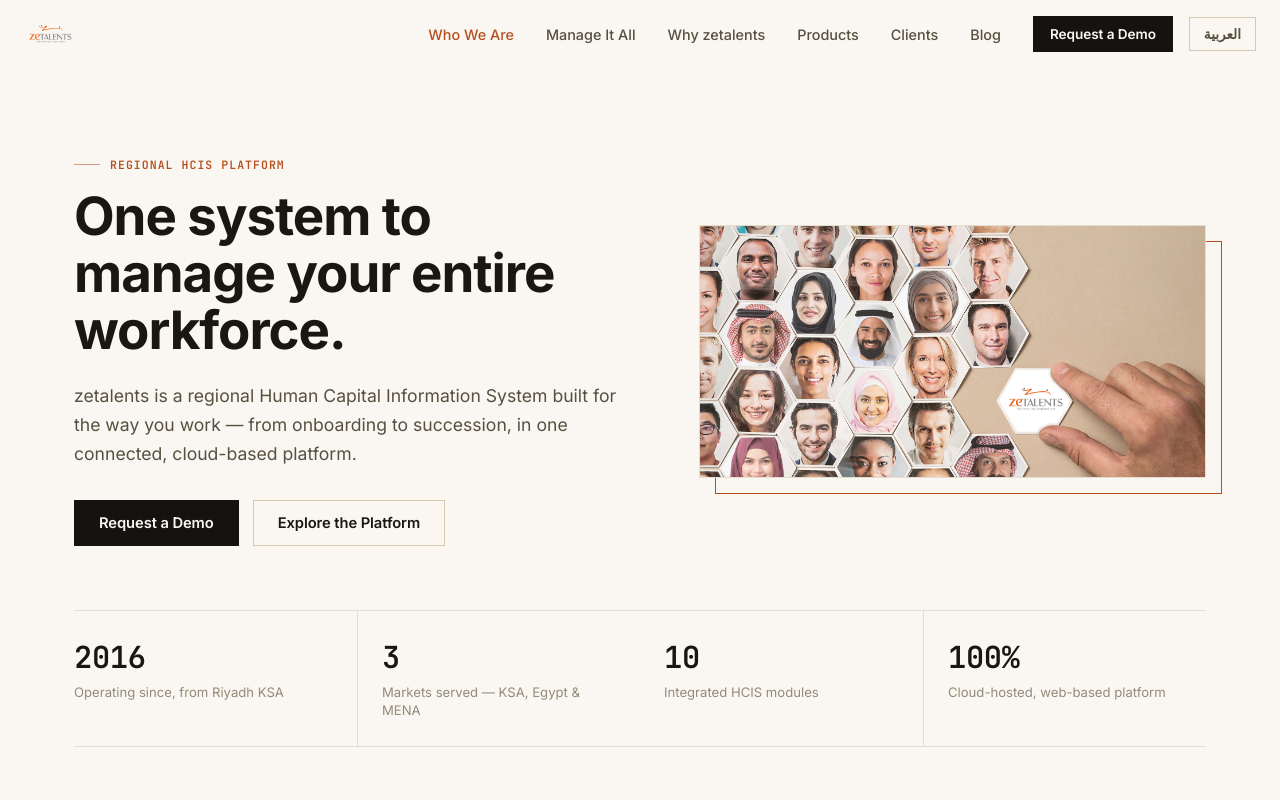
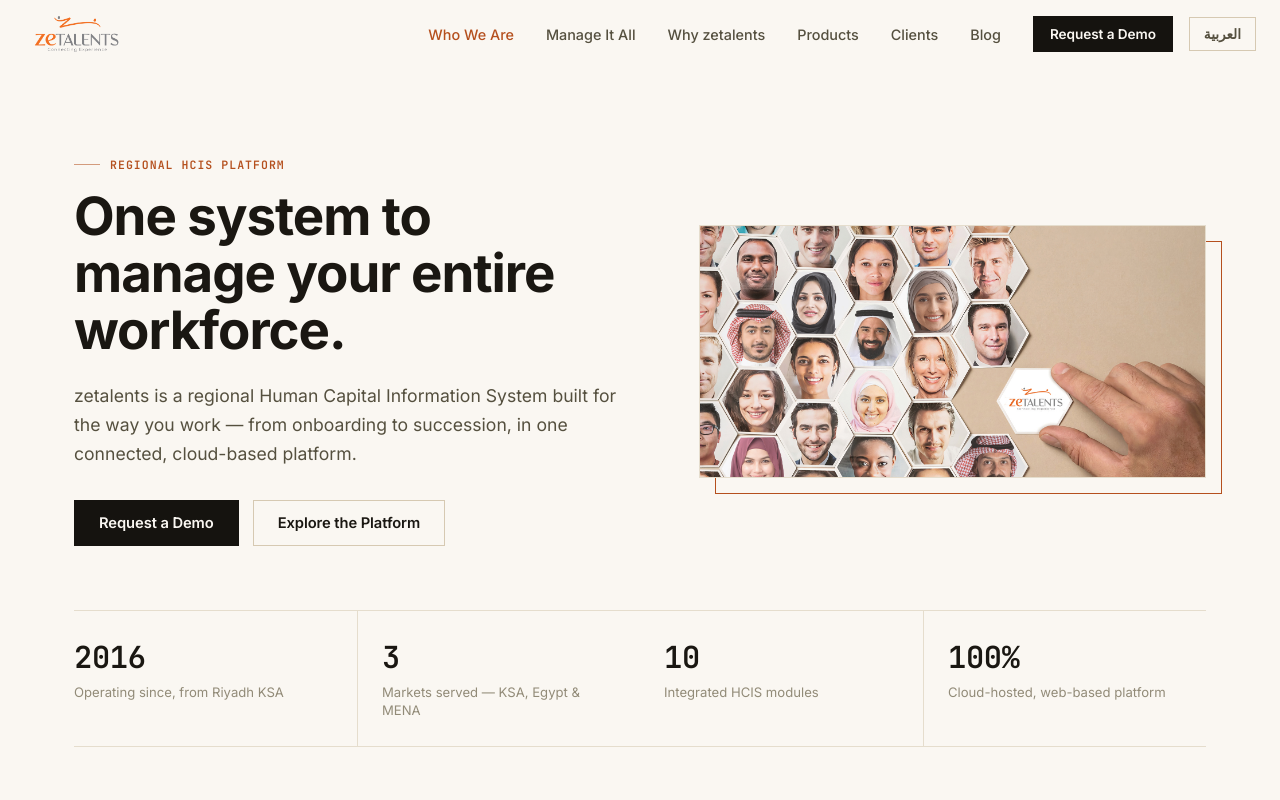
Before and after one commit to hazemsalama6000/ZetalentWebSite, an Angular app: page / in a window 1280 px wide. Shown: the top 800 px of the page. Built offline with nearby package versions, Linux system fonts and the light colour scheme.

Commit message:
height of logo

```diff
--- a/src/styles.scss
+++ b/src/styles.scss
@@ -257,7 +257,7 @@
 
 .logo-img {
   display: block;
-  height: 30px;
+  height: 60px;
   width: auto;
 }
 
```
